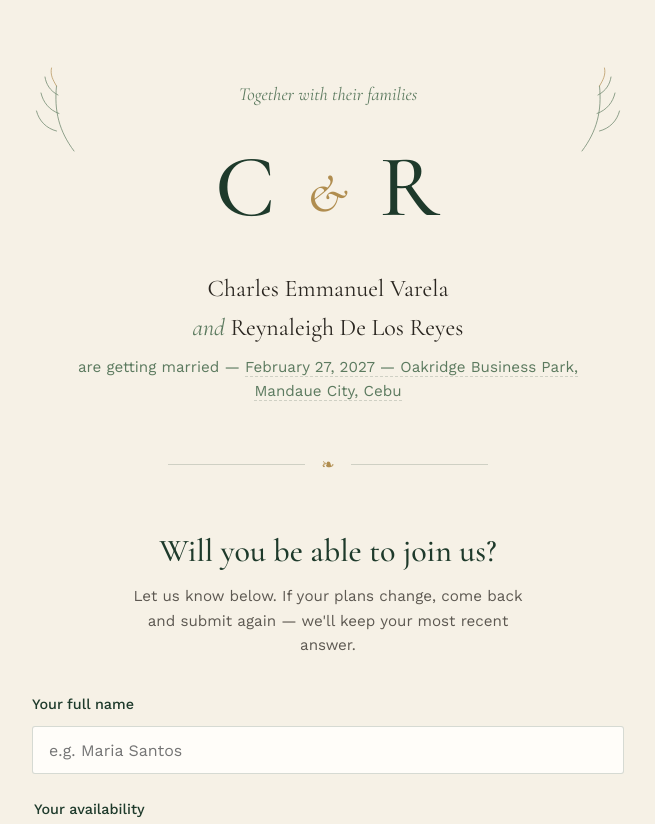
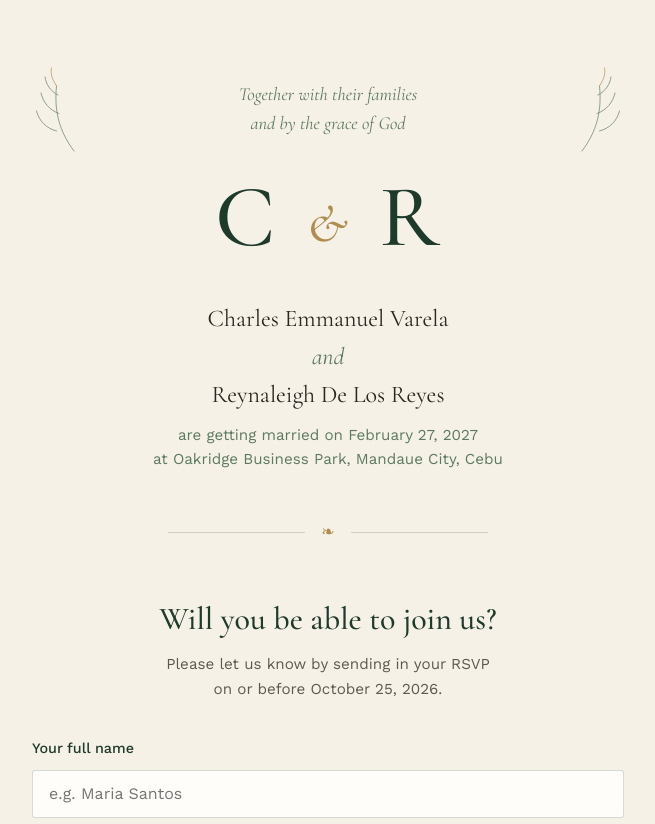
Before and after one commit to vareladelosreyes2027/charles-reyna-wedding-rsvp, a plain HTML site: page index.html in a window 1280 px wide. Shown: the top 824 px of the page, without its empty margins (312-967 px from the left). Drawn offline with nearby package versions, Linux system fonts and the light colour scheme.

Commit message:
changes for line breaks

```diff
--- a/index.html
+++ b/index.html
@@ -25,13 +25,13 @@
         </svg>
       </div>
 
-      <p class="eyebrow">Together with their families</p>
+      <p class="eyebrow">Together with their families <br class="mobile-break">and by the grace of God</p>
 
       <h1 class="monogram">C <span>&amp;</span> R</h1>
 
-      <p class="names">Charles Emmanuel Varela<br class="mobile-break"> <span class="amp">and</span> Reynaleigh De Los Reyes</p>
+      <p class="names">Charles Emmanuel Varela<br class="mobile-break"> <span class="amp">and</span><br class="mobile-break"> Reynaleigh De Los Reyes</p>
 
-      <p class="event-line">are getting married — <span class="editable">February 27, 2027 — Oakridge Business Park, Mandaue City, Cebu</span></p>
+      <p class="event-line">are getting married on February 27, 2027 <br class="mobile-break">  at Oakridge Business Park, Mandaue City, Cebu</p>
 
       <div class="sprig sprig-right" aria-hidden="true">
         <svg viewBox="0 0 120 200" fill="none" xmlns="http://www.w3.org/2000/svg">
@@ -52,7 +52,7 @@
 
     <section class="rsvp" id="rsvp">
       <h2>Will you be able to join us?</h2>
-      <p class="rsvp-sub">Let us know below. If your plans change, come back and submit again — we'll keep your most recent answer.</p>
+      <p class="rsvp-sub">Please let us know by sending in your RSVP <br class="mobile-break">on or before October 25, 2026.</p>
 
       <form id="rsvp-form" novalidate>
         <div class="field">
```
